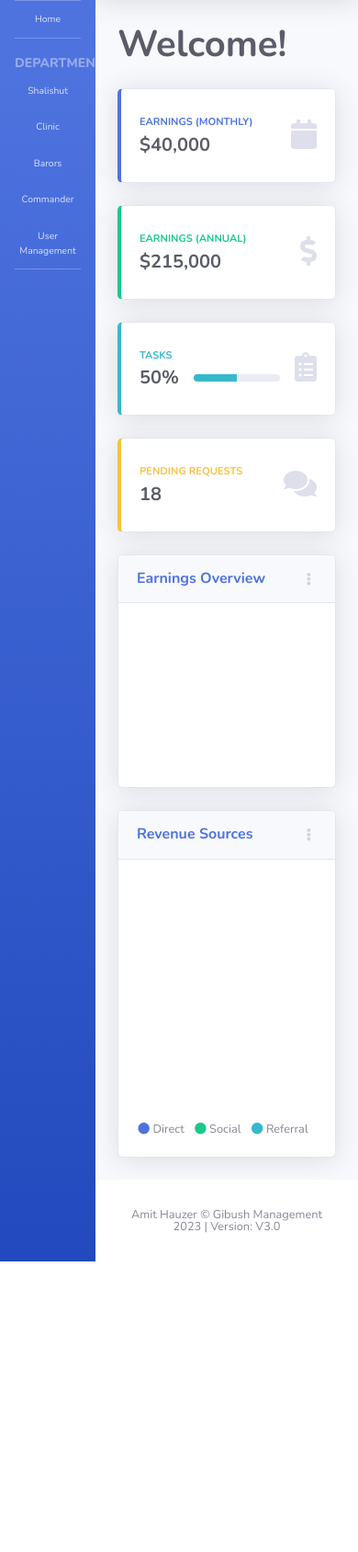
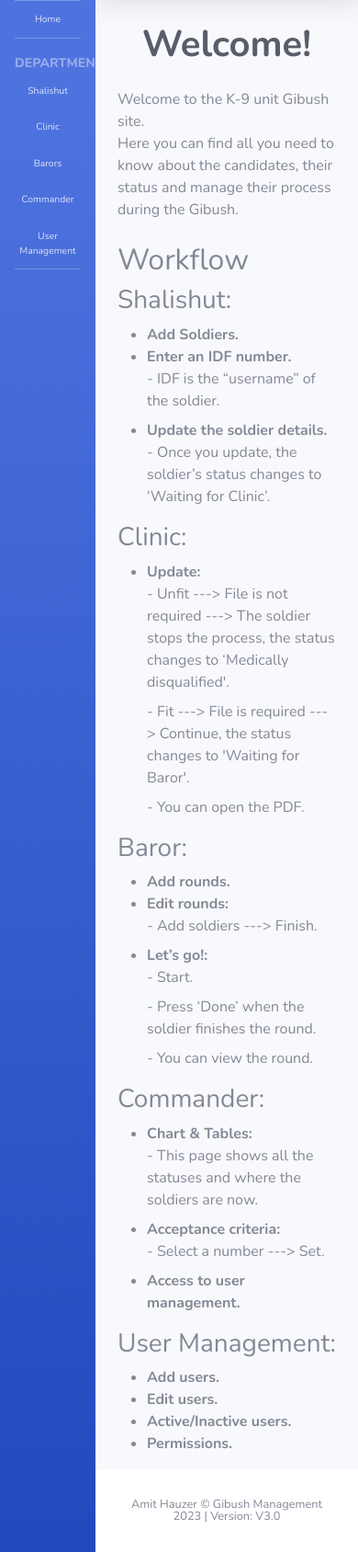
Before and after one commit to AmitHauzer/gibush-management, a Django app: page /home/ in a window 390 px wide. Shown: the part 70-1758 px from the top of the page at 92% size. Before the commit the page ends 1442 px from the top, so only its background shows below. Run offline with Django 4.2, Linux system fonts and the light colour scheme; some libraries are stand-ins or nearby versions.

Commit message:
init home

```diff
--- a/templates/home.html
+++ b/templates/home.html
@@ -1,205 +1,120 @@
 {% extends "base.html" %}
 {% block main %}
-<div class="container-fluid">
+<div class="container-fluid ">
 
     <!-- Page Heading -->
-    <div class="d-sm-flex align-items-center justify-content-between mb-4">
+    <div style="text-align:center;" class="mb-4">
         <h1 class="mb-0 text-gray-800" style="font-weight: bold;">Welcome!</h1>
-        <!-- <a href="#" class="d-none d-sm-inline-block btn btn-sm btn-primary shadow-sm"><i
-                class="fas fa-download fa-sm text-white-50"></i> Generate Report</a> -->
     </div>
 
-    <!-- Content Row -->
-    <div class="row">
 
-        <!-- Earnings (Monthly) Card Example -->
-        <div class="col-xl-3 col-md-6 mb-4">
-            <div class="card border-left-primary shadow h-100 py-2">
-                <div class="card-body">
-                    <div class="row no-gutters align-items-center">
-                        <div class="col mr-2">
-                            <div class="text-xs font-weight-bold text-primary text-uppercase mb-1">
-                                Earnings (Monthly)</div>
-                            <div class="h5 mb-0 font-weight-bold text-gray-800">$40,000
-                            </div>
-                        </div>
-                        <div class="col-auto">
-                            <i class="fas fa-calendar fa-2x text-gray-300"></i>
-                        </div>
-                    </div>
-                </div>
+        <div>Welcome to the K-9 unit Gibush site.
+            <br>Here you can find all you need to know about the candidates, their status and manage their process during the Gibush.</div>
+        <br>
+
+
+        <!-- Content Row -->
+        <div class="row">
+            <h2>Workflow</h2>
+            <h3>Shalishut:</h3>
+            <div>
+                <ul>
+                    <dl>
+                        <li>
+                            <dt>Add Soldiers.</dt>
+                        </li>
+                        <li>
+                            <dt>Enter an IDF number.</dt>
+                        </li>
+                        <dd>- IDF is the “username” of the soldier.</dd>
+                        <li>
+                            <dt>Update the soldier details.</dt>
+                        </li>
+                        <dd>- Once you update, the soldier’s status changes to ‘Waiting for Clinic’.</dd>
+                    </dl>
+                </ul>
+            </div>
+
+            <h3>Clinic:</h3>
+            <div>
+                <ul>
+                    <dl>
+                        <li>
+                            <dt>Update:</dt>
+                        </li>
+                        <dd>- Unfit ---> File is not required ---> The soldier stops the process, the status changes to ‘Medically disqualified'.</dd>
+                        <dd>- Fit ---> File is required ---> Continue, the status changes to 'Waiting for Baror'.</dd>
+                        <dd>- You can open the PDF.</dd>
+                    </dl>
+                </ul>
+            </div>
+
+            <h3>Baror:</h3>
+            <div>
+                <ul>
+                    <dl>
+                        <li>
+                            <dt>Add rounds.</dt>
+                        </li>
+                        <li>
+                            <dt>Edit rounds:</dt>
+                        </li>
+                        <dd>- Add soldiers ---> Finish.</dd>
+                        <li>
+                            <dt>Let’s go!:</dt>
+                        </li>
+                        <dd>- Start.</dd>
+                        <dd>- Press ‘Done’ when the soldier finishes the round.</dd>
+                        <dd>- You can view the round.</dd>
+                    </dl>
+                </ul>
+            </div>
+
+            <h3>Commander:</h3>
+            <div>
+                <ul>
+                    <dl>
+                        <li>
+                            <dt>Chart & Tables:</dt>
+                        </li>
+                        <dd>- This page shows all the statuses and where the soldiers are now.</dd>
+                        <li>
+                            <dt>Acceptance criteria:</dt>
+                        </li>
+                        <dd>- Select a number ---> Set.</dd>
+                        <li>
+                            <dt>Access to user management.</dt>
+                        </li>
+                    </dl>
+                </ul>
+            </div>
+
+            <h3>User Management:</h3>
+            <div>
+                <ul>
+                    <dl>
+                        <li>
+                            <dt>Add users.</dt>
+                        </li>
+                        <li>
+                            <dt>Edit users.</dt>
+                        </li>
+                        <li>
+                            <dt>Active/Inactive users.</dt>
+                        </li>
+                        <li>
+                            <dt>Permissions.</dt>
+                        </li>
+                    </dl>
+                </ul>
             </div>
         </div>
-
-        <!-- Earnins (Monthly) Card Example -->
-        <div class="col-xl-3 col-md-6 mb-4">
-            <div class="card border-left-success shadow h-100 py-2">
-                <div class="card-body">
-                    <div class="row no-gutters align-items-center">
-                        <div class="col mr-2">
-                            <div class="text-xs font-weight-bold text-success text-uppercase mb-1">
-                                Earnings (Annual)</div>
-                            <div class="h5 mb-0 font-weight-bold text-gray-800">$215,000
-                            </div>
-                        </div>
-                        <div class="col-auto">
-                            <i class="fas fa-dollar-sign fa-2x text-gray-300"></i>
-                        </div>
-                    </div>
-                </div>
-            </div>
-        </div>
-
-        <!-- Earnings (Monthly) Card Example -->
-        <div class="col-xl-3 col-md-6 mb-4">
-            <div class="card border-left-info shadow h-100 py-2">
-                <div class="card-body">
-                    <div class="row no-gutters align-items-center">
-                        <div class="col mr-2">
-                            <div class="text-xs font-weight-bold text-info text-uppercase mb-1">
-                                Tasks
-                            </div>
-                            <div class="row no-gutters align-items-center">
-                                <div class="col-auto">
-                                    <div class="h5 mb-0 mr-3 font-weight-bold text-gray-800">
-                                        50%</div>
-                                </div>
-                                <div class="col">
-                                    <div class="progress progress-sm mr-2">
-                                        <div class="progress-bar bg-info" role="progressbar" style="width: 50%"
-                                            aria-valuenow="50" aria-valuemin="0" aria-valuemax="100"></div>
-                                    </div>
-                                </div>
-                            </div>
-                        </div>
-                        <div class="col-auto">
-                            <i class="fas fa-clipboard-list fa-2x text-gray-300"></i>
-                        </div>
-                    </div>
-                </div>
-            </div>
-        </div>
-
-        <!-- Pending Requests Card Example -->
-        <div class="col-xl-3 col-md-6 mb-4">
-            <div class="card border-left-warning shadow h-100 py-2">
-                <div class="card-body">
-                    <div class="row no-gutters align-items-center">
-                        <div class="col mr-2">
-                            <div class="text-xs font-weight-bold text-warning text-uppercase mb-1">
-                                Pending Requests</div>
-                            <div class="h5 mb-0 font-weight-bold text-gray-800">18</div>
-                        </div>
-                        <div class="col-auto">
-                            <i class="fas fa-comments fa-2x text-gray-300"></i>
-                        </div>
-                    </div>
-                </div>
-            </div>
-        </div>
-    </div>
-
-    <!-- Content Row -->
-
-    <div class="row">
-
-        <!-- Area Chart -->
-        <div class="col-xl-8 col-lg-7">
-            <div class="card shadow mb-4">
-                <!-- Card Header - Dropdown -->
-                <div class="card-header py-3 d-flex flex-row align-items-center justify-content-between">
-                    <h6 class="m-0 font-weight-bold text-primary">Earnings Overview</h6>
-                    <div class="dropdown no-arrow">
-                        <a class="dropdown-toggle" href="#" role="button" id="dropdownMenuLink" data-toggle="dropdown"
-                            aria-haspopup="true" aria-expanded="false">
-                            <i class="fas fa-ellipsis-v fa-sm fa-fw text-gray-400"></i>
-                        </a>
-                        <div class="dropdown-menu dropdown-menu-right shadow animated--fade-in"
-                            aria-labelledby="dropdownMenuLink">
-                            <div class="dropdown-header">Dropdown Header:</div>
-                            <a class="dropdown-item" href="#">Action</a>
-                            <a class="dropdown-item" href="#">Another action</a>
-                            <div class="dropdown-divider"></div>
-                            <a class="dropdown-item" href="#">Something else here</a>
-                        </div>
-                    </div>
-                </div>
-                <!-- Card Body -->
-                <div class="card-body">
-                    <div class="chart-area">
-                        <canvas id="myAreaChart"></canvas>
-                    </div>
-                </div>
-            </div>
-        </div>
-
-        <!-- Pie Chart -->
-        <div class="col-xl-4 col-lg-5">
-            <div class="card shadow mb-4">
-                <!-- Card Header - Dropdown -->
-                <div class="card-header py-3 d-flex flex-row align-items-center justify-content-between">
-                    <h6 class="m-0 font-weight-bold text-primary">Revenue Sources</h6>
-                    <div class="dropdown no-arrow">
-                        <a class="dropdown-toggle" href="#" role="button" id="dropdownMenuLink" data-toggle="dropdown"
-                            aria-haspopup="true" aria-expanded="false">
-                            <i class="fas fa-ellipsis-v fa-sm fa-fw text-gray-400"></i>
-                        </a>
-                        <div class="dropdown-menu dropdown-menu-right shadow animated--fade-in"
-                            aria-labelledby="dropdownMenuLink">
-                            <div class="dropdown-header">Dropdown Header:</div>
-                            <a class="dropdown-item" href="#">Action</a>
-                            <a class="dropdown-item" href="#">Another action</a>
-                            <div class="dropdown-divider"></div>
-                            <a class="dropdown-item" href="#">Something else here</a>
-                        </div>
-                    </div>
-                </div>
-                <!-- Card Body -->
-                <div class="card-body">
-                    <div class="chart-pie pt-4 pb-2">
-                        <canvas id="myPieChart"></canvas>
-                    </div>
-                    <div class="mt-4 text-center small">
-                        <span class="mr-2">
-                            <i class="fas fa-circle text-primary"></i> Direct
-                        </span>
-                        <span class="mr-2">
-                            <i class="fas fa-circle text-success"></i> Social
-                        </span>
-                        <span class="mr-2">
-                            <i class="fas fa-circle text-info"></i> Referral
-                        </span>
-                    </div>
-                </div>
-            </div>
-        </div>
-    </div>
-
 </div>
 {% endblock %}
 
-{% block content %}
-<div class="container">
-    <h1 style=" text-align: center">Main Menu</h1>
-    <div class="list-group">
-        <a href="{% url 'shalishut:menu-shalishut' %}"><button type="button"
-                class="list-group-item list-group-item-action">Shalishut</button></a>
-        <a href="{% url 'clinic:menu-clinic' %}"><button type="button"
-                class="list-group-item list-group-item-action">Clinic</button></a>
-        <a href="{% url 'barors:all-barors' %}"><button type="button"
-                class="list-group-item list-group-item-action">Barors</button></a>
-        <a href="{% url 'commander:menu-commander' %}"><button type="button"
-                class="list-group-item  list-group-item-action btn btn-light">Commander</button></a>
-        <a href="{% url 'user_management:menu-users' %}"><button type="button"
-                class="list-group-item  list-group-item-action btn btn-light">User
-                Management</button></a>
-        <!-- <a href="{% url 'soldiers:all-soldiers' %}"><button type="button" class="list-group-item  list-group-item-action btn btn-light" >Soldiers</button></a>
-                <button type="button" class="list-group-item list-group-item-action" disabled>A disabled button item</button> -->
-    </div>
-    <div>
-        <br>
-        {% include 'charts/charts_menu.html' %}
-    </div>
-</div>
 
-{% endblock %}
+User Management:
+Add users.
+Edit users.
+Active/Inactive users.
+Permissions.
```
